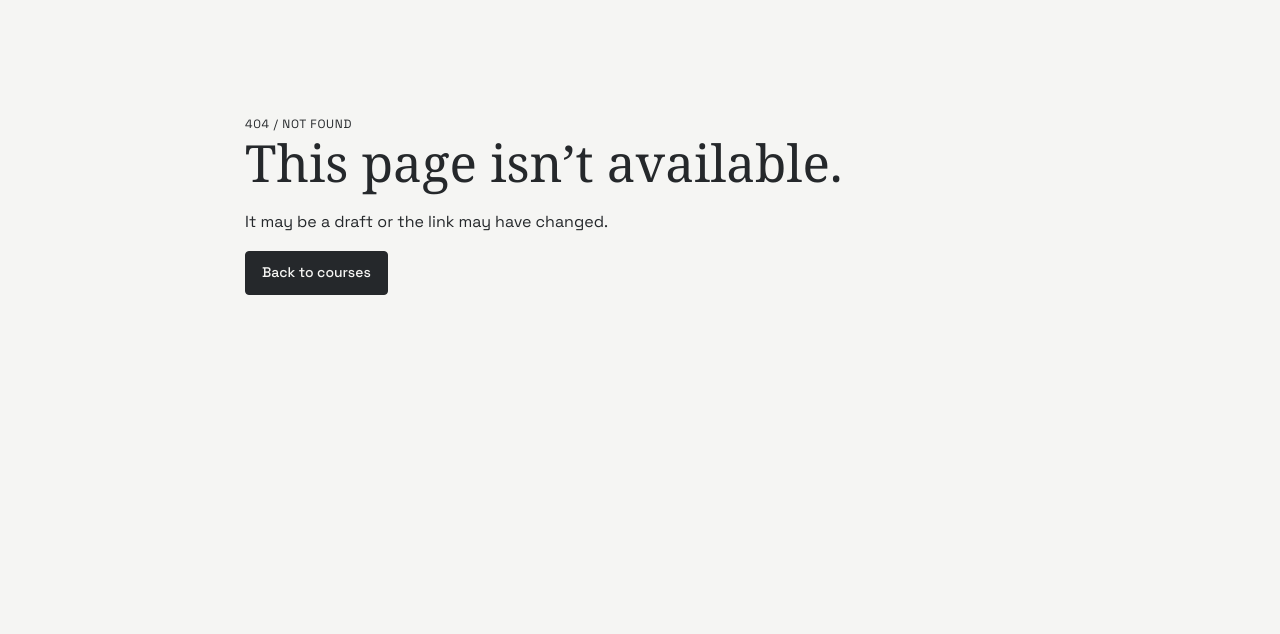
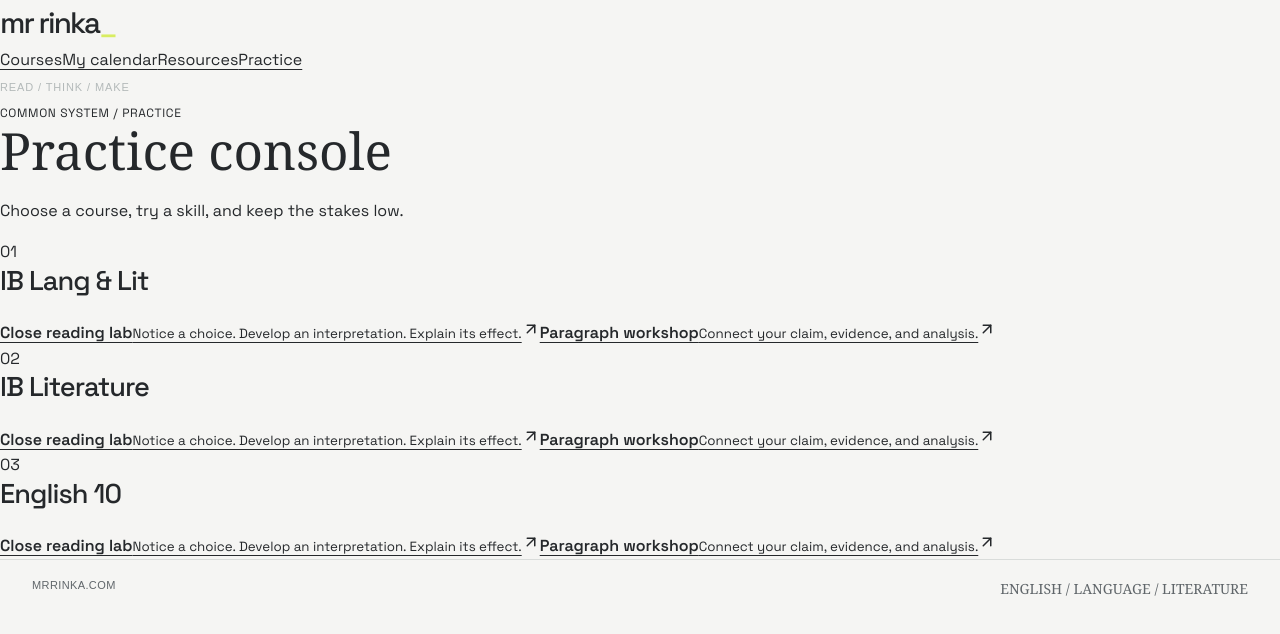
Before and after one commit to jrinka/mrrinka, a Next.js app: page /practice in a window 1280 px wide. Before the commit this address had no page. Shown: the top 634 px of the page. Built offline with nearby package versions, Linux system fonts and the light colour scheme; a web font is replaced by a local one.

Commit message:
Add shared practice console

```diff
--- /dev/null
+++ b/app/practice/page.tsx
@@ -0,0 +1,24 @@
+import type { Metadata } from "next";
+import Link from "next/link";
+import { ArrowUpRight } from "lucide-react";
+import GlobalShell from "@/components/global-shell";
+import { courses, publicCourse } from "@/lib/content";
+
+export const metadata: Metadata = { title: "Practice console" };
+
+export default function PracticePage() {
+  return (
+    <GlobalShell>
+      <div className="global-page-head"><span className="mono">COMMON SYSTEM / PRACTICE</span><h1>Practice console</h1><p>Choose a course, try a skill, and keep the stakes low.</p></div>
+      <div className="global-directory-list">
+        {courses.map((course, index) => {
+          const practice = publicCourse(course.id).items.filter((item) => item.section === "practice");
+          return <section className="global-directory-group" key={course.id}>
+            <div className="global-directory-course"><span>0{index + 1}</span><h2>{course.shortTitle}</h2></div>
+            <div>{practice.map((item) => <Link href={`/courses/${course.id}/practice/${item.id}`} key={item.id}><span><strong>{item.title}</strong><small>{item.summary}</small></span><ArrowUpRight size={18} /></Link>)}</div>
+          </section>;
+        })}
+      </div>
+    </GlobalShell>
+  );
+}
```
